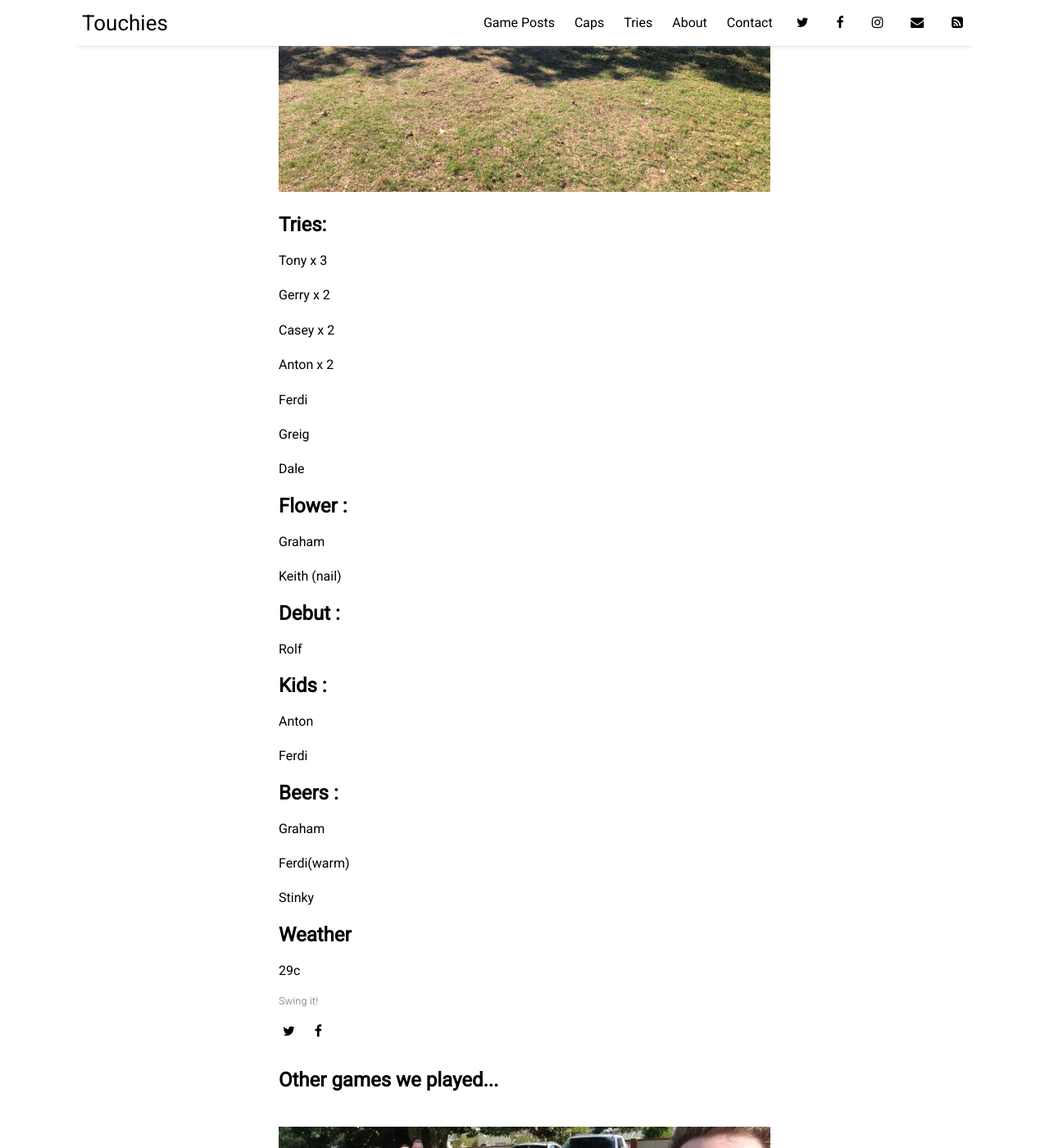
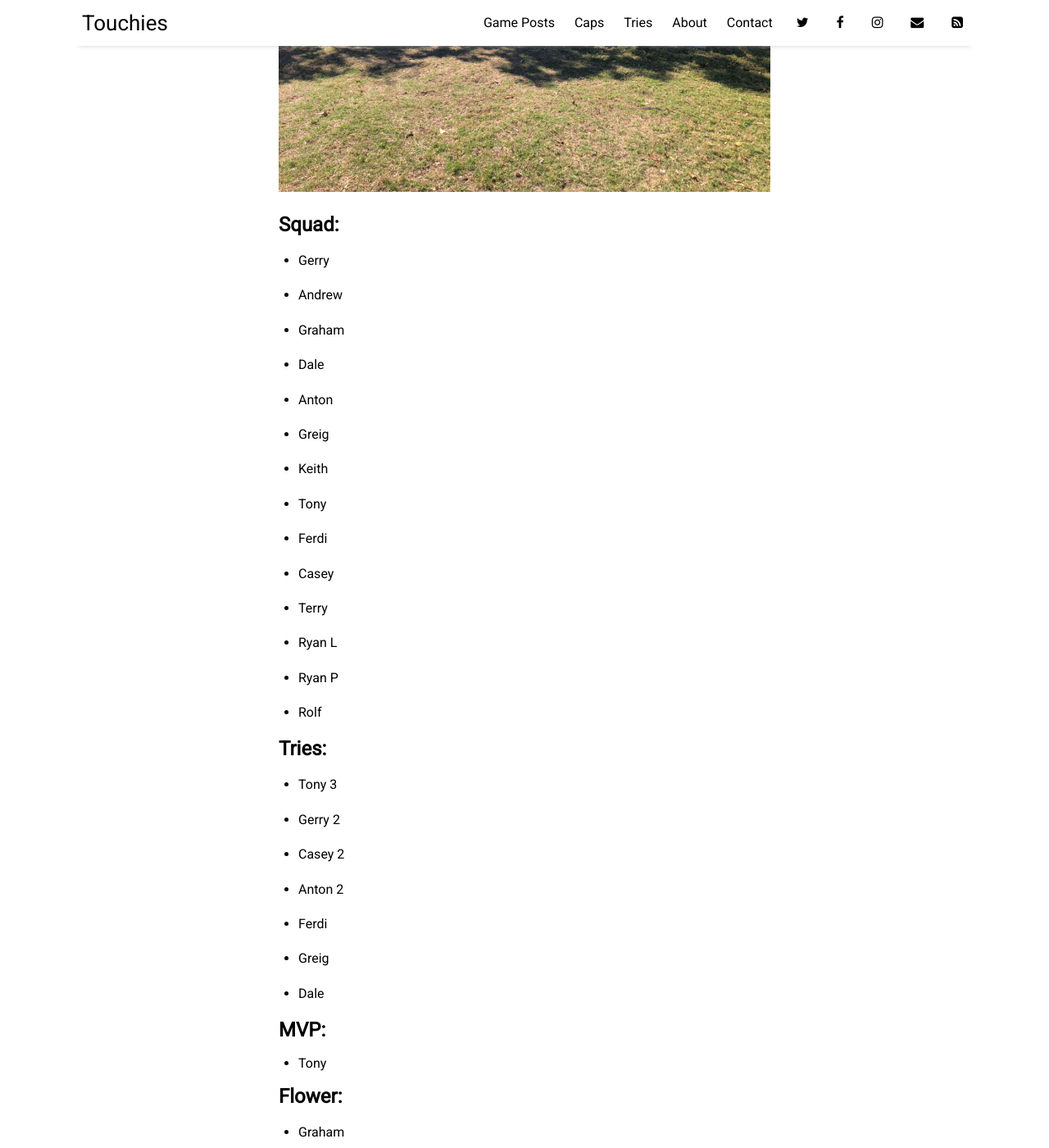
Before and after one commit to sundayrugby/sundayrugby.github.io, a Jekyll site: the page built from _posts/2022-03-21-A.md, in a window 1280 px wide and 1400 px high, scrolled down 378 px. Shown: the whole window at 82% size. Built offline with Jekyll 4.4.1, drawn with Linux system fonts in a browser that asks for light colours; nearby versions of some CDN libraries; some of the changed text lies outside the part shown.

Commit message:
Update 2022-03-21-A.md

```diff
--- a/_posts/2022-03-21-A.md
+++ b/_posts/2022-03-21-A.md
@@ -7,51 +7,92 @@ tags: [sample]
 image: 2022_03_21.jpg
 ---
 
+## Squad:
+
+* Gerry
+
+* Andrew
+
+* Graham
+
+* Dale
+
+* Anton
+
+* Greig
+
+* Keith
+
+* Tony
+
+* Ferdi
+
+* Casey
+
+* Terry
+
+* Ryan L
+
+* Ryan P
+
+* Rolf
+
+
 ## Tries:
 
-Tony x 3
+* Tony 3
 
-Gerry x 2
+* Gerry 2
 
-Casey x 2
+* Casey 2
 
-Anton x 2
+* Anton 2
 
-Ferdi
+* Ferdi
 
-Greig
+* Greig
 
-Dale
+* Dale
 
 
+## MVP:
 
-## Flower :
-
-Graham
-
-Keith (nail)
+* Tony
 
 
-## Debut :
+## Flower:
 
-Rolf
+* Graham
+
+* Keith (nail)
 
 
-## Kids :
+## Debut:
 
-Anton
-
-Ferdi
+* Rolf
 
 
-## Beers :
+## Kids:
 
-Graham
+* Anton
 
-Ferdi(warm)
+* Ferdi
 
-Stinky
 
-## Weather
+## Beers:
 
-29c
+* Graham
+
+* Ferdi (warm)
+
+* Stinky
+
+
+## Chirp:
+
+* We played Monday, Greig pitched on Sunday
+
+
+## Weather:
+
+* 29c
```
